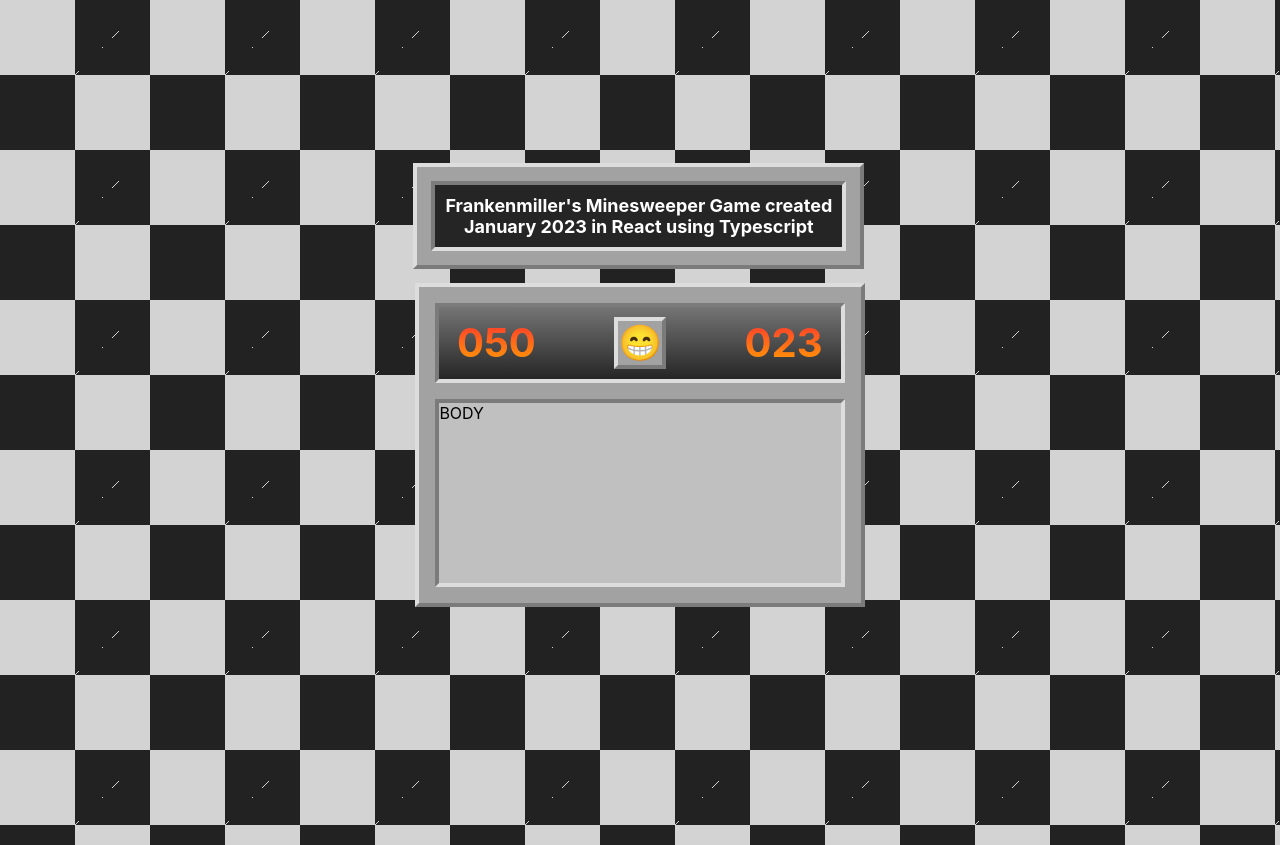
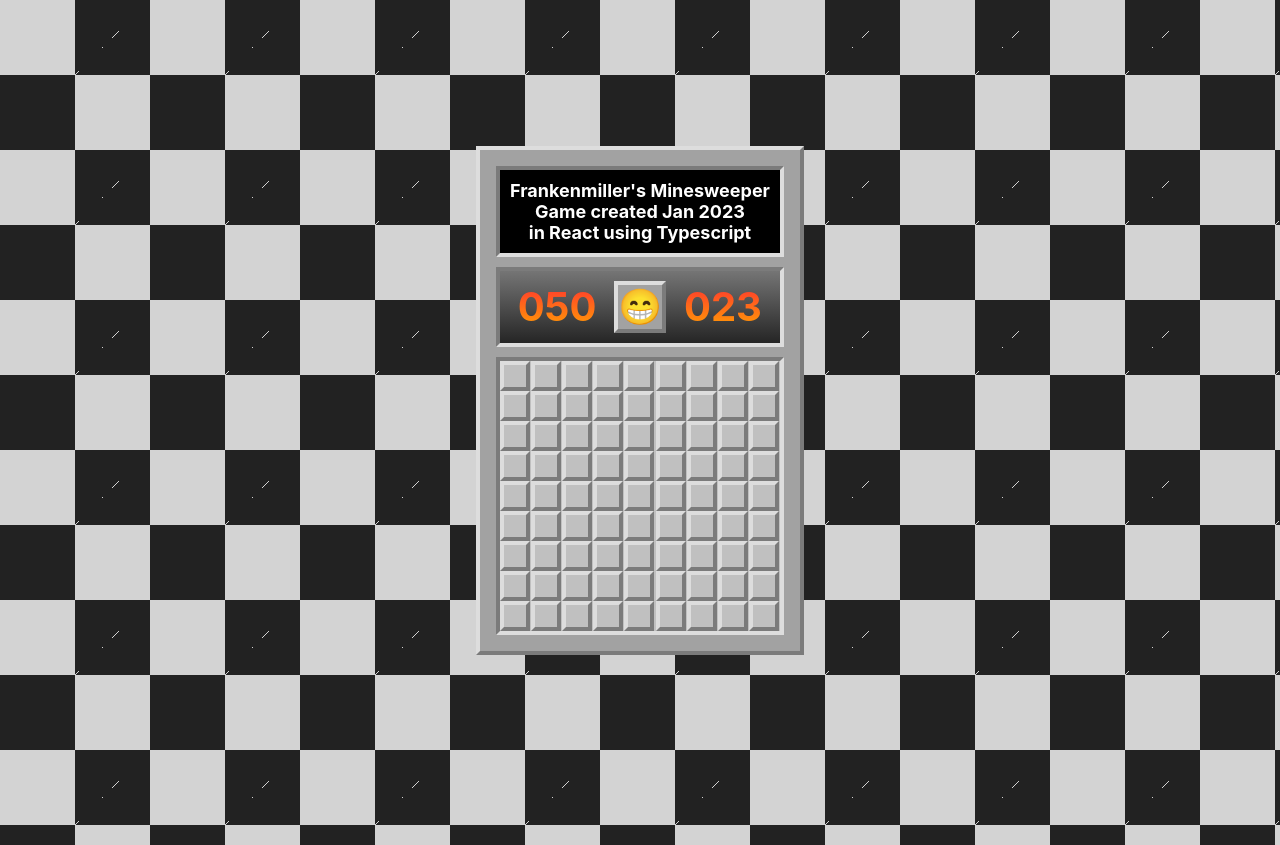
Before and after one commit to frankenmiller/react-minesweeper, a React (Create React App) app: page / in a window 1280 px wide. Built offline with nearby package versions, Linux system fonts and the light colour scheme.

Commit message:
Finished styling body and header, finished tutorial part one

```diff
--- a/src/Components/App/App.scss
+++ b/src/Components/App/App.scss
@@ -3,7 +3,8 @@
 .App {
     @include borders (#DDD, #7B7B7B);
     background-color: #a2a2a2;
-    padding: 16px  16px 16px 16px;
+    padding: 16px 16px 16px 16px;
+    transform: translateY(-45px);
 }
 
 .Header {
@@ -17,7 +18,7 @@
 
 .Body {
     @include borders (#7B7B7B, #DDD);
-    margin-top: 16px;
+    margin-top: 10px;
     background-color: #C0C0C0;
     display: grid;
     grid-template-rows: repeat(9, 1fr);
@@ -33,3 +34,15 @@
     text-align: center;
     cursor: pointer;
 }
+
+#monkeez {
+    @include borders (#7B7B7B, #DDD);
+    text-align: center;
+    font-size: 18px;
+    font-weight: bold;
+    background: black;
+    // background-color: darkblue;
+    color: #FFF;
+    padding: 10px 10px;
+    margin-bottom: 10px;
+}
--- a/src/Components/App/index.tsx
+++ b/src/Components/App/index.tsx
@@ -1,14 +1,25 @@
 import React, { useState } from "react";
+import Button from "../Button/index";
 import NumberDisplay from "../NumberDisplay";
 import { GenerateCells } from "../../utils";
 import "./App.scss";
 
 const App: React.FC = () => {
     const [cells, setCells] = useState(GenerateCells());
-    console.log("cells", cells);
+    const renderCells = (): React.ReactNode => {
+        return cells.map((row, rowIndex) =>
+        row.map((cell, colIndex) =>
+            <Button
+                key={`${rowIndex}-${colIndex}`}
+            />
+        ))
+    }
 
     return (
         <div className="App">
+            <div id="monkeez">
+                Frankenmiller's Minesweeper <br /> Game created Jan 2023 <br /> in React using Typescript
+            </div>
             <div className="Header">
                 <NumberDisplay value={50} />
                 <div className="face">
@@ -16,9 +27,7 @@
                 </div>
                 <NumberDisplay value={23} />
             </div>
-            <div className="Body">
-                BODY
-            </div>
+            <div className="Body">{renderCells()}</div>
         </div>
     )
 };
--- /dev/null
+++ b/src/Components/Button/Button.scss
@@ -0,0 +1,8 @@
+@import "../../styles/index.scss";
+
+.Button {
+    @include borders(#DDD, #7B7B7B);
+    width: 30px;
+    height: 30px;
+    cursor: pointer;
+}
--- /dev/null
+++ b/src/Components/Button/index.tsx
@@ -0,0 +1,12 @@
+import React from "react";
+import "./Button.scss";
+
+interface ButtonProps {
+
+}
+
+const Button: React.FC<ButtonProps> = () => {
+    return <div className="Button" />;
+};
+
+export default Button;
--- a/src/index.scss
+++ b/src/index.scss
@@ -27,21 +27,3 @@
   font-family: source-code-pro, Menlo, Monaco, Consolas, 'Courier New',
     monospace;
 }
-
-.gorillaz {
-  @include borders (#DDD, #7B7B7B);
-  font-weight: bold;
-  color: #FFF;
-  background-color: #a2a2a2;
-  padding: 14px;
-  text-align: center;
-  font-size: 18px;
-  transform: translate(-2px, -120px);
-  position: absolute;
-}
-
-.monkeez {
-  @include borders (#7B7B7B, #DDD);
-  background-color: #252525;
-  padding: 10px 10px;
-}
--- a/src/index.tsx
+++ b/src/index.tsx
@@ -8,11 +8,6 @@
 );
 root.render(
   <React.StrictMode>
-    <div className="gorillaz">
-      <div className="monkeez">
-        Frankenmiller's Minesweeper Game created  <br /> January 2023 in React using Typescript
-      </div>
-    </div>
     <App />
   </React.StrictMode>
 );
```
